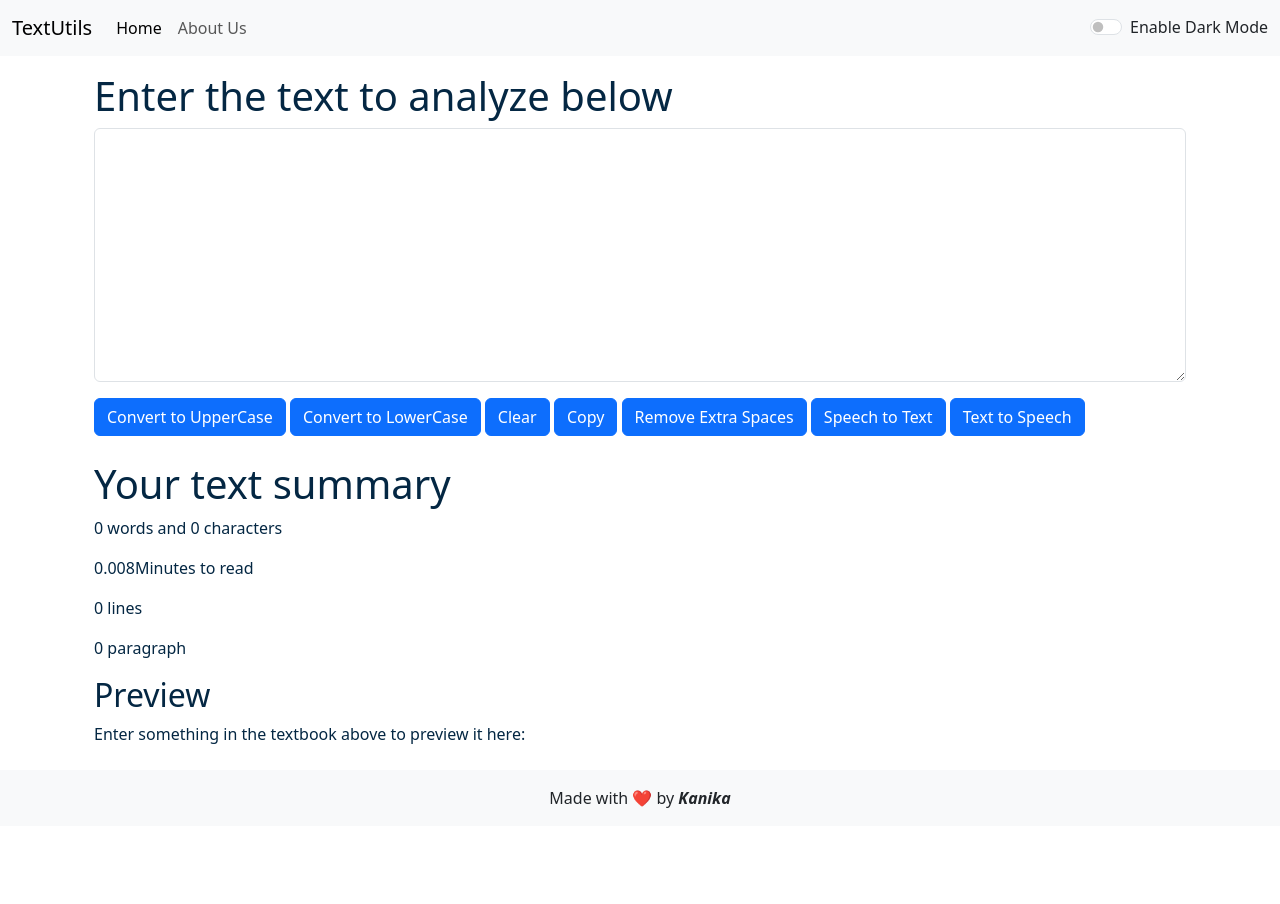
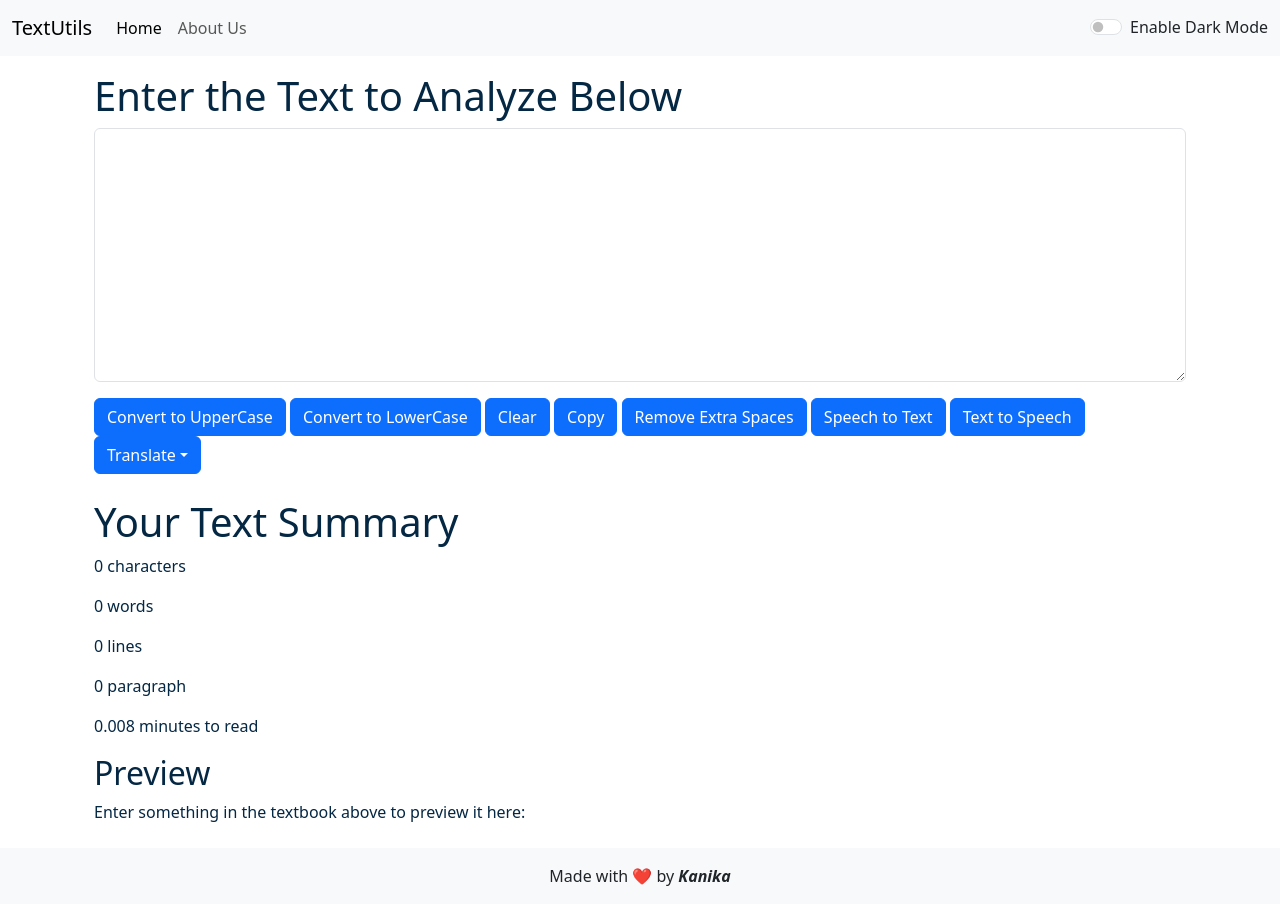
Before and after one commit to kanikagoel12/TextUtils, a React (Create React App) app: page /home in a window 1280 px wide. Before the commit the page ends 826 px from the top, so only its background shows below. Built offline with nearby package versions, Linux system fonts and the light colour scheme.

Commit message:
translate button added

```diff
--- a/package.json
+++ b/package.json
@@ -9,11 +9,13 @@
     "@testing-library/user-event": "^13.5.0",
     "dom": "^0.0.3",
     "gh-pages": "^6.2.0",
+    "google-translate-api-browser": "^5.0.0",
     "react": "^18.3.1",
     "react-dom": "^18.3.1",
     "react-router-dom": "^6.30.1",
     "react-scripts": "5.0.1",
     "router": "^1.3.8",
+    "translate": "^3.0.1",
     "web-vitals": "^2.1.4"
   },
   "scripts": {
--- a/src/App.js
+++ b/src/App.js
@@ -52,7 +52,7 @@ function App() {
                 element={
                 <TextForm
                 showAlert={showAlert}
-                heading="Enter the text to analyze below"
+                heading="Enter the Text to Analyze Below"
                 mode={mode}
               />
             }
--- a/src/component/TextForm.js
+++ b/src/component/TextForm.js
@@ -1,26 +1,34 @@
-import React, { useState } from "react";
+import React, {useState} from "react";
+import translate from "translate";
+
+translate.engine = "google";
+translate.key = null;
+
+
+
 
 export default function TextForm(props) {
+
     const [text, setText] = useState("");
     const handleUpClick = () => {
         console.log("Upper Case was clicked");
         let newText = text.toUpperCase();
         setText(newText);
-    props.showAlert("Converted to UpperCase","success");
+        props.showAlert("Converted to UpperCase", "success");
     };
 
     const handleDownClick = () => {
         console.log("DownClick was Clicked");
         let newText = text.toLowerCase();
         setText(newText);
-    props.showAlert("Converted to LowerCase","success");
+        props.showAlert("Converted to LowerCase", "success");
     };
 
     const handleClearClick = () => {
         console.log("Clear was Clicked");
         let newText = "";
         setText(newText);
-    props.showAlert("Cleared","success");
+        props.showAlert("Cleared", "success");
     };
 
     const handleCopy = () => {
@@ -28,13 +36,13 @@ export default function TextForm(props) {
         var text = document.getElementById("myBox");
         text.select();
         navigator.clipboard.writeText(text.value);
-    props.showAlert("Copied","success");
+        props.showAlert("Copied", "success");
     };
 
     const handleExtraSpaces = () => {
         let newText = text.split(/[ ]+/);
         setText(newText.join(" "));
-    props.showAlert("Extra Spaces are removed","success");
+        props.showAlert("Extra Spaces are removed", "success");
     };
 
     const handleOnChange = (event) => {
@@ -54,11 +62,27 @@ export default function TextForm(props) {
         const recognition = new speechRecognition();
         recognition.lang = 'en-US';
         recognition.start();
-    recognition.onresult = function(event) {
+        recognition.onresult = function (event) {
             const transcript = event.results[0][0].transcript;
             setText(transcript);
         };
         return undefined;
+    }
+
+    const handleTranslate = async(langCode, langName) => {
+        if (text.trim() === "") {
+            props.showAlert("Please enter some text to translate", "warning");
+            return;
+        }
+
+        try{
+            const translatedText = await translate(text, {to: langCode});
+            setText(translatedText);
+            props.showAlert(`Text translated to ${langName}`, "success");
+        }
+        catch(error){
+            props.showAlert(`Error translating text to ${langName}: ${error.message}`, "danger");
+        }
     }
 
     return (
@@ -107,19 +131,42 @@ export default function TextForm(props) {
                 <button className="btn btn-primary" onClick={handleSpeechToText}>Speech to Text</button>
                 &nbsp;
                 <button className="btn btn-primary" onClick={handleTextToSpeech}>Text to Speech</button>
+                &nbsp;
+                    <button className="btn btn-primary dropdown-toggle" data-bs-toggle="dropdown"
+                            aria-expanded="false">Translate
+                    </button>
+                    <ul className="dropdown-menu">
+                        <li>
+                            <button className="dropdown-item" onClick={() => handleTranslate('es', 'Spanish')}>Spanish
+                            </button>
+                        </li>
+                        <li>
+                            <button className="dropdown-item" onClick={() => handleTranslate('fr', 'French')}>French
+                            </button>
+                        </li>
+                        <li>
+                            <button className="dropdown-item" onClick={() => handleTranslate('de', 'German')}>German
+                            </button>
+                        </li>
+                        <li>
+                            <button className="dropdown-item" onClick={() => handleTranslate('hi', 'Hindi')}>Hindi
+                            </button>
+                        </li>
+                    </ul>
             </div>
             <div className="container my-4" style={{
 
                 color: props.mode === "dark" ? "white" : "#042743",
             }}>
-        <h1>Your text summary</h1>
+                <h1>Your Text Summary</h1>
 
-        <p>{text === "" ? '0': text.trim().split(/\s+/).length} words and {text.length} characters</p>
-        <p>{0.008 * text.split(" ").length}Minutes to read</p>
+                <p>{text.length} characters</p>
+                <p>{text === "" ? '0' : text.trim().split(/\s+/).length} words</p>
                 <p>{text.split(".").length - 1} lines</p>
                 <p>{text.split("\n").length - 1} paragraph</p>
+                <p>{0.008 * text.split(" ").length} minutes to read</p>
                 <h2>Preview</h2>
-        <p>{text.length>0?text:"Enter something in the textbook above to preview it here:"}</p>
+                <p>{text.length > 0 ? text : "Enter something in the textbook above to preview it here:"}</p>
             </div>
         </>
     );
```
Also changed, not shown: 1 other file (tests, documents, lock files or other folders). Lines whose indentation alone changed are shown as unchanged.
